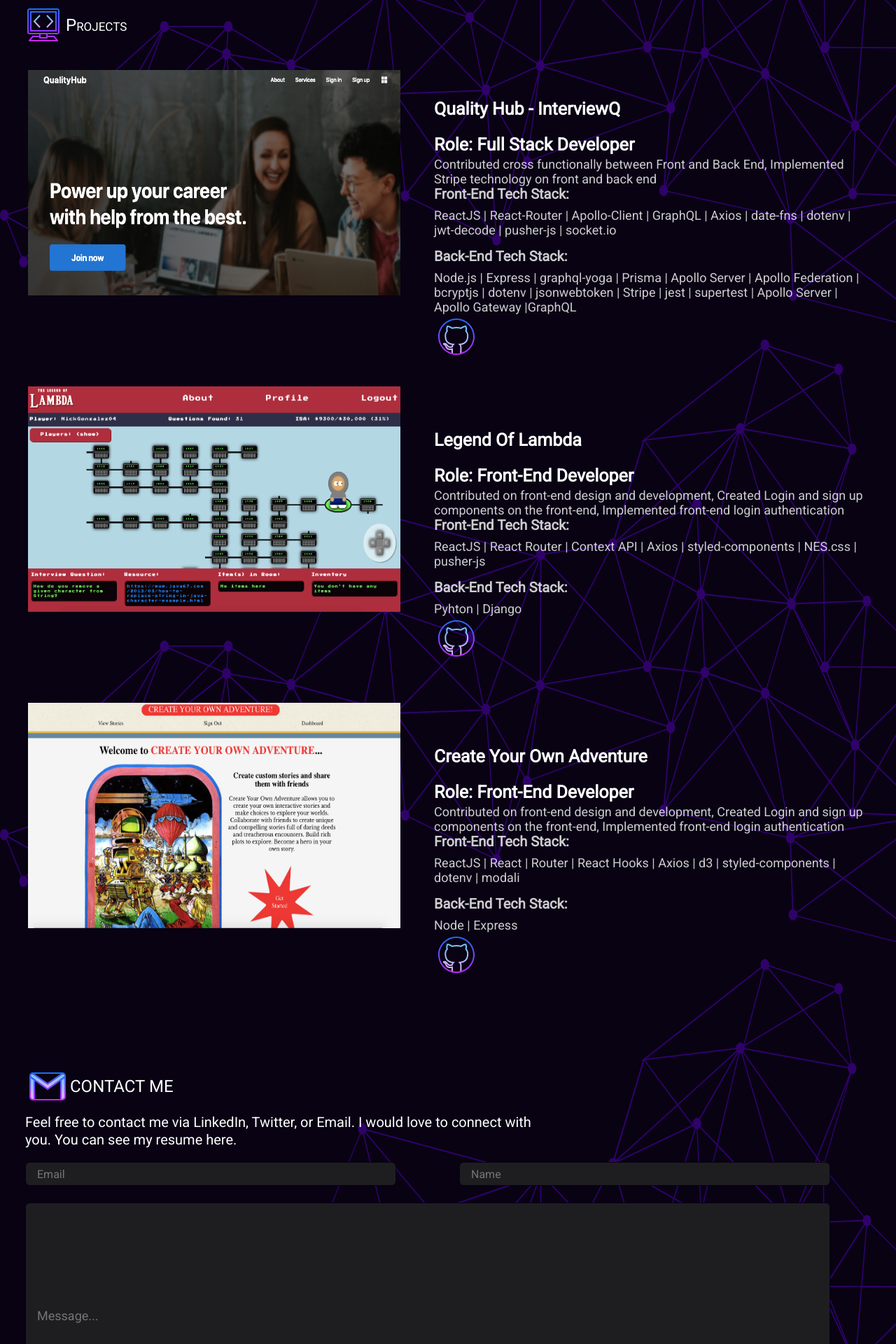
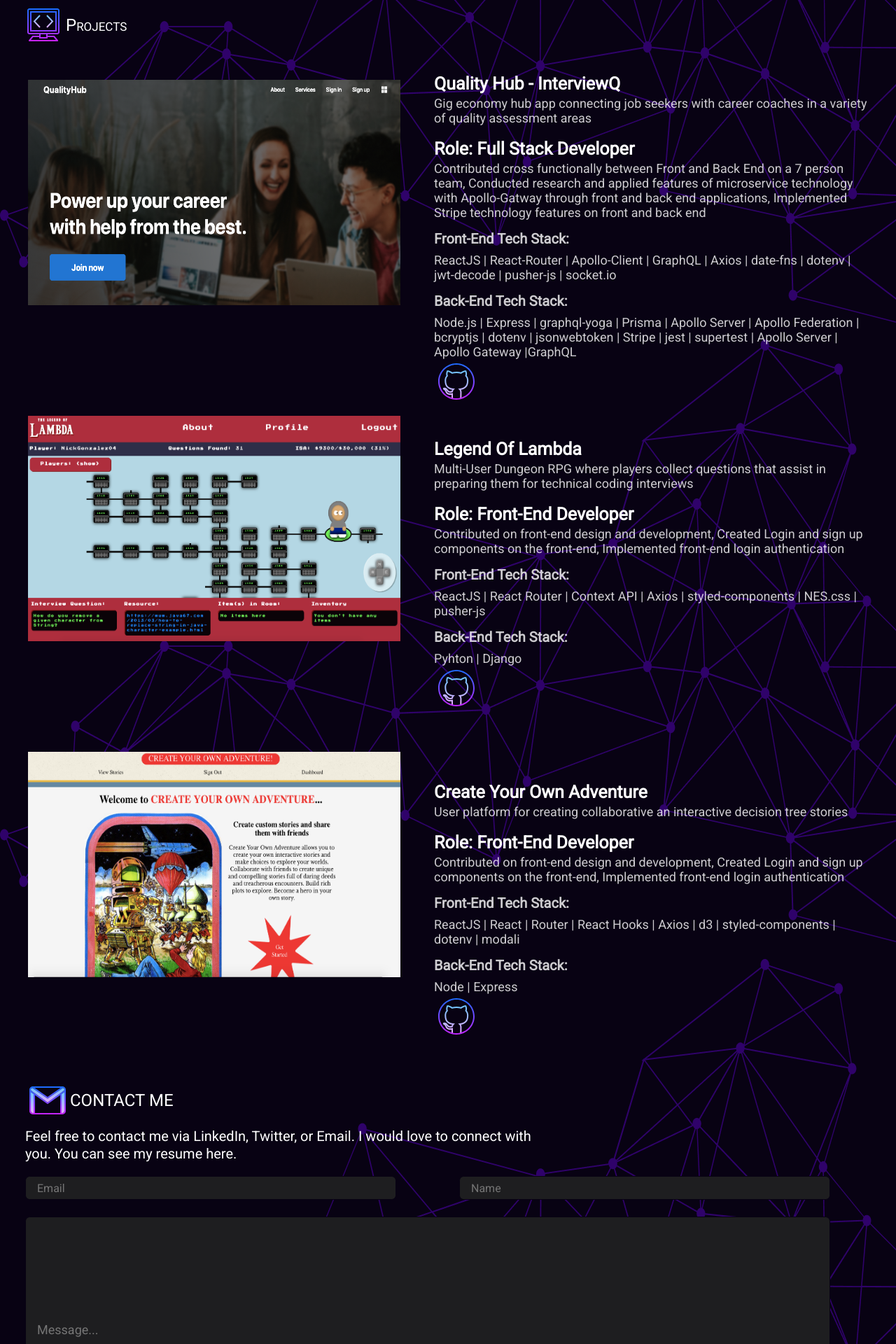
Before and after one commit to NickGonzalez04/Nick_portfolio, a React (Create React App) app in the folder portfolio/: page / in a window 1280 px wide. Shown: the part 400-2320 px from the top of the page at 70% size. Built offline with nearby package versions, Linux system fonts and the light colour scheme.

Commit message:
NICK_Style_adjustments

```diff
--- a/portfolio/src/component_files/06_project_data.js
+++ b/portfolio/src/component_files/06_project_data.js
@@ -6,7 +6,7 @@ export const project_info = [
 		project_link: 'https://wwww.explorequality.com',
 		description: 'Gig economy hub app connecting job seekers with career coaches in a variety of quality assessment areas',
 		role: 'Full Stack Developer',
-		role_info: 'Contributed cross functionally between Front and Back End, Implemented Stripe technology on front and back end',
+		role_info: 'Contributed cross functionally between Front and Back End on a 7 person team, Conducted research and applied features of microservice technology with Apollo-Gatway through front and back end applications, Implemented Stripe technology features on front and back end',
 		img_src: '/images/Qualityhub.png',
 		link_title: 'GitHub',
 		link_url: 'https://github.com/TheCovey',
--- a/portfolio/src/component_files/07_project_card.js
+++ b/portfolio/src/component_files/07_project_card.js
@@ -11,22 +11,23 @@ export default function ProjectCard({ projects }){
         <div className="card-style">
             <div className="project-image">
                 <a className="photo" href={projects.project_link}>
-            <img src={projects.img_src} alt="project image"/>
+                    <img src={projects.img_src} alt="project image" />
                 </a>
             </div>
             <div className="project-info">
                 <h1>{projects.project_title}</h1>
-                <p>{projects.descripition}</p>
-                <br></br>
+                    <p>{projects.description}</p>
+                        <br />
                         <h1>Role: {projects.role}</h1>
                         <p>{projects.role_info}</p>
+                        <br />
                         <h3>Front-End Tech Stack:</h3>
                         <p>{projects.tech_stack}</p>
-                <br></br>
+                        <br />
                         <h3>Back-End Tech Stack:</h3>
                         <p>{projects.tech_stack_2}</p>
                     <a href={projects.link_url}>
-                <GitHub  />
+                        <GitHub />
                     </a>
             </div>
         </div>
--- a/portfolio/src/style_files/04_contact.scss
+++ b/portfolio/src/style_files/04_contact.scss
@@ -13,7 +13,7 @@
 .contact-form{
     max-width:1240px;
 	height: 40rem;
-	margin: 4rem 0rem 2rem 2rem;
+	margin: 0rem 0rem 2rem 2rem;
 	overflow: hidden;
     display: block;
     form{
--- a/portfolio/src/style_files/07_project_cards.scss
+++ b/portfolio/src/style_files/07_project_cards.scss
@@ -3,6 +3,7 @@
     display: flex;
     justify-content: center;
     width: 100%;
+    height: 30rem;
 
 
     .project-image{
```
Lines whose indentation alone changed are shown as unchanged.
